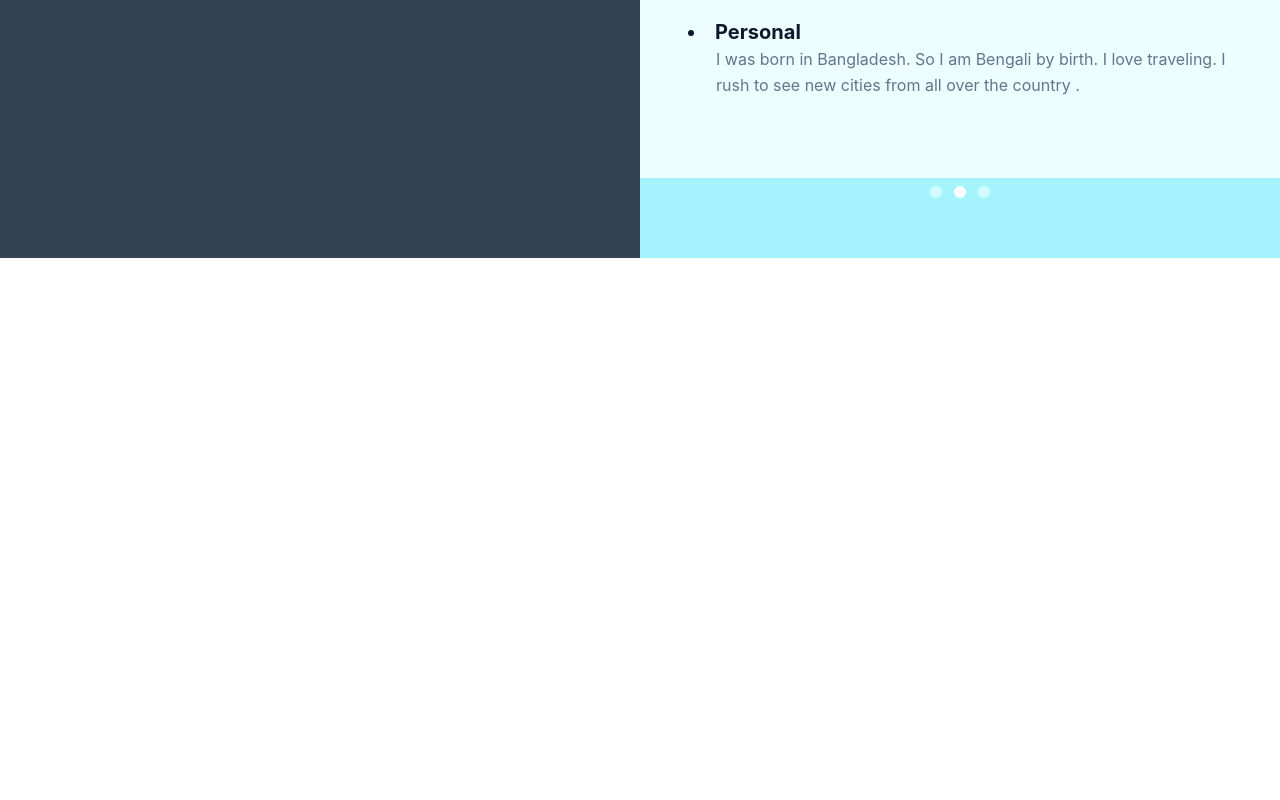
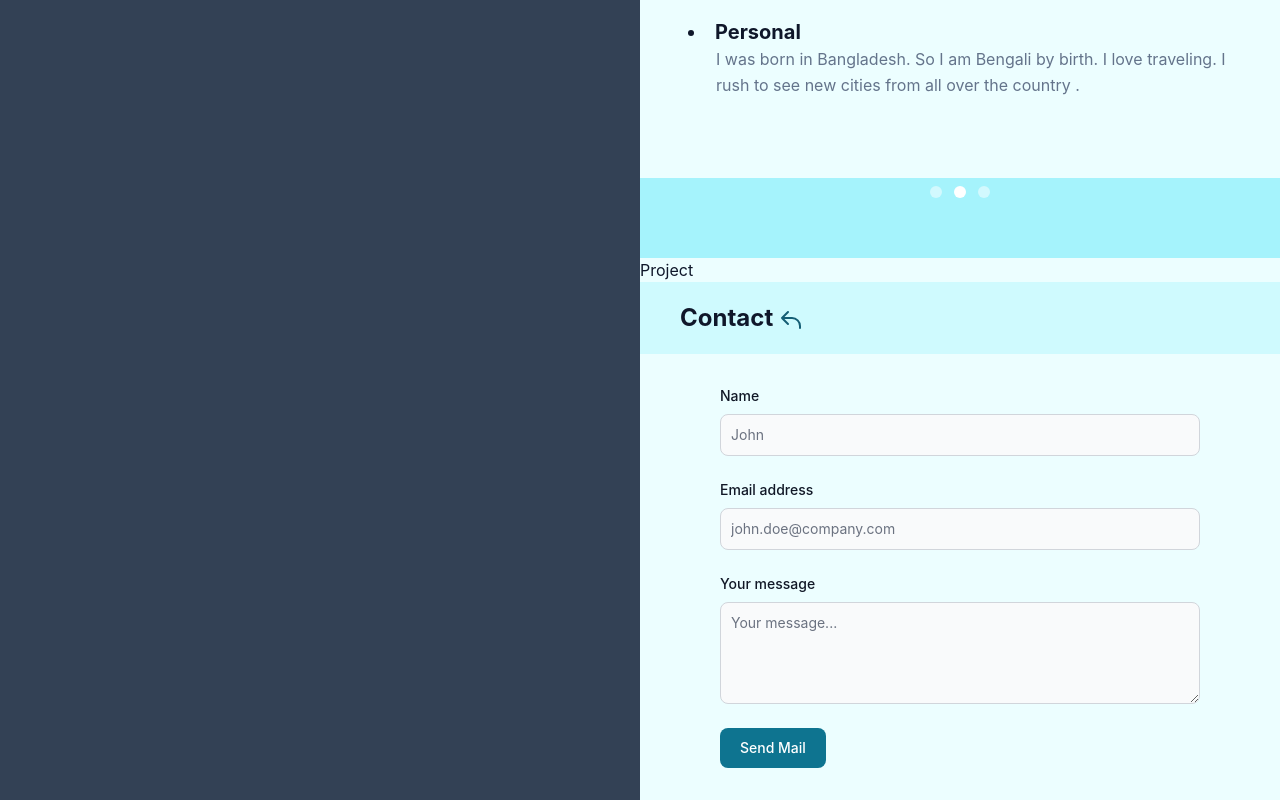
Before and after one commit to Tanvirmehedi/portfolio, a React (Create React App) app: page / in a window 1280 px wide. Shown: the part 1582-2382 px from the top of the page. Before the commit the page ends 1840 px from the top, so only its background shows below. Built offline with nearby package versions, Linux system fonts and the light colour scheme.

Commit message:
contact form added

```diff
--- a/package.json
+++ b/package.json
@@ -3,6 +3,7 @@
   "version": "0.1.0",
   "private": true,
   "dependencies": {
+    "@emailjs/browser": "^3.6.2",
     "@testing-library/jest-dom": "^5.16.4",
     "@testing-library/react": "^13.3.0",
     "@testing-library/user-event": "^13.5.0",
@@ -11,6 +12,7 @@
     "react": "^18.1.0",
     "react-dom": "^18.1.0",
     "react-scripts": "5.0.1",
+    "react-toastify": "^9.0.4",
     "react-typed": "^1.2.0",
     "web-vitals": "^2.1.4"
   },
--- a/src/App.js
+++ b/src/App.js
@@ -1,7 +1,8 @@
+import { ToastContainer } from "react-toastify";
+import "react-toastify/dist/ReactToastify.css";
 import cursor from "./Assets/cursor.png";
 import Header from "./components/Header";
 import Main from "./components/Main";
-
 console.log(cursor);
 
 function App() {
@@ -12,6 +13,7 @@ function App() {
     >
       <Header />
       <Main />
+      <ToastContainer />
     </div>
   );
 }
--- a/src/components/Header.js
+++ b/src/components/Header.js
@@ -15,11 +15,11 @@ const Header = () => {
         </div>
       </nav>
       <div className="text-box mt-20">
-        <h1 className="text-4xl font-semibold capitalize text-cyan-400">
+        <h1 className="text-3xl lg:text-4xl font-semibold capitalize text-cyan-400">
           Hello. I,m a Front-end & <br />
           JR.Full-stack Mern Developer
         </h1>
-        <p className="mt-8  capitalize text-cyan-300">
+        <p className="mt-8 capitalize text-cyan-300">
           My Name Is Tanvir Mehedi, and i make Mordant Web Application <br />{" "}
           with Mern Technologies.
         </p>
@@ -30,8 +30,15 @@ const Header = () => {
             rel="noreferrer"
           >
             <button className="relative inline-flex items-center justify-center p-0.5 mb-2 mr-2 overflow-hidden text-lg font-medium text-cyan-400 rounded-lg group bg-gradient-to-br from-cyan-500 to-blue-500 group-hover:from-cyan-500 group-hover:to-blue-500 hover:text-white dark:text-white focus:ring-4 focus:outline-none focus:ring-cyan-200 dark:focus:ring-cyan-800">
-              <span className="relative px-16 py-2.5 transition-all ease-in duration-75 bg-slate-600 dark:bg-gray-900 rounded-md group-hover:bg-opacity-0 ">
+              <span className="relative px-4 lg:px-16 py-2.5 transition-all ease-in duration-75 bg-slate-600 dark:bg-gray-900 rounded-md group-hover:bg-opacity-0 ">
                 Resume
+              </span>
+            </button>
+          </a>
+          <a href="#contact" rel="noreferrer">
+            <button className="relative inline-flex items-center justify-center p-0.5 mb-2 mr-2 overflow-hidden text-lg font-medium text-cyan-400 rounded-lg group bg-gradient-to-br from-cyan-400 to-blue-400 group-hover:from-cyan-500 group-hover:to-blue-500 hover:text-white dark:text-white focus:ring-4 focus:outline-none focus:ring-cyan-200 dark:focus:ring-cyan-800">
+              <span className="relative px-4 lg:px-16 py-2.5 transition-all ease-in duration-75 bg-slate-500 dark:bg-gray-900 rounded-md group-hover:bg-opacity-0 ">
+                Lets Talk
               </span>
             </button>
           </a>
--- a/src/components/Main.js
+++ b/src/components/Main.js
@@ -1,6 +1,8 @@
 import React from "react";
 import About from "./Main/About";
+import Contact from "./Main/Contact";
 import ImageView from "./Main/ImageView";
+import Project from "./Main/Project";
 import Review from "./Main/Review";
 
 const Main = () => {
@@ -10,6 +12,8 @@ const Main = () => {
       <div className="relative z-50 bg-cyan-50">
         <About />
         <Review />
+        <Project />
+        <Contact />
       </div>
     </div>
   );
--- /dev/null
+++ b/src/components/Main/Contact.js
@@ -0,0 +1,93 @@
+import emailjs from "@emailjs/browser";
+import React, { useRef } from "react";
+import { toast } from "react-toastify";
+import SectionTitle from "./SectionTitle";
+const Contact = () => {
+  const form = useRef();
+  const sendMail = (e) => {
+    e.preventDefault();
+    emailjs
+      .sendForm(
+        "service_557teus",
+        "template_diogk9w",
+        form.current,
+        "DfhyYxoP_dopEwHPn"
+      )
+      .then(
+        (result) => {
+          e.target.reset();
+          toast.success("Your Email Send Successfully");
+        },
+        (error) => {
+          toast.error("Some Thing Wrong! Try Again");
+        }
+      );
+  };
+  return (
+    <div id="contact">
+      <SectionTitle text="Contact" />
+      <div className="w-3/4 mx-auto py-8">
+        <form ref={form} onSubmit={sendMail}>
+          <div class="grid gap-6 mb-6 lg:grid-cols-1">
+            <div>
+              <label
+                for="user_name"
+                class="block mb-2 text-sm font-medium text-gray-900 dark:text-gray-300"
+              >
+                Name
+              </label>
+              <input
+                type="text"
+                id="user_name"
+                name="user_name"
+                class="bg-gray-50 border border-gray-300 text-gray-900 text-sm rounded-lg focus:ring-blue-500 focus:border-blue-500 block w-full p-2.5 dark:bg-gray-700 dark:border-gray-600 dark:placeholder-gray-400 dark:text-white dark:focus:ring-blue-500 dark:focus:border-blue-500"
+                placeholder="John"
+                required="true"
+              />
+            </div>
+          </div>
+          <div class="mb-6">
+            <label
+              for="user_email"
+              class="block mb-2 text-sm font-medium text-gray-900 dark:text-gray-300"
+            >
+              Email address
+            </label>
+            <input
+              type="email"
+              id="user_email"
+              name="user_email"
+              class="bg-gray-50 border border-gray-300 text-gray-900 text-sm rounded-lg focus:ring-blue-500 focus:border-blue-500 block w-full p-2.5 dark:bg-gray-700 dark:border-gray-600 dark:placeholder-gray-400 dark:text-white dark:focus:ring-blue-500 dark:focus:border-blue-500"
+              placeholder="john.doe@company.com"
+              required="true"
+            />
+          </div>
+          <div className="mb-6">
+            <label
+              for="message"
+              class="block mb-2 text-sm font-medium text-gray-900 dark:text-gray-400"
+            >
+              Your message
+            </label>
+            <textarea
+              id="message"
+              name="message"
+              rows="4"
+              class="block p-2.5 w-full text-sm text-gray-900 bg-gray-50 rounded-lg border border-gray-300 focus:ring-blue-500 focus:border-blue-500 dark:bg-gray-700 dark:border-gray-600 dark:placeholder-gray-400 dark:text-white dark:focus:ring-blue-500 dark:focus:border-blue-500"
+              placeholder="Your message..."
+            ></textarea>
+          </div>
+
+          <button
+            type="submit"
+            class="text-white bg-cyan-700 hover:bg-cyan-800 focus:ring-4 focus:outline-none focus:ring-blue-300 font-medium rounded-lg text-sm w-full sm:w-auto px-5 py-2.5 text-center dark:bg-blue-600 dark:hover:bg-blue-700 dark:focus:ring-blue-800"
+          >
+            Send Mail
+          </button>
+        </form>
+      </div>
+    </div>
+  );
+};
+
+export default Contact;
--- /dev/null
+++ b/src/components/Main/Project.js
@@ -0,0 +1,11 @@
+import React from "react";
+
+const Project = () => {
+  return (
+    <div>
+      <h1>Project</h1>
+    </div>
+  );
+};
+
+export default Project;
--- a/src/index.css
+++ b/src/index.css
@@ -8,6 +8,7 @@ body {
     sans-serif;
   -webkit-font-smoothing: antialiased;
   -moz-osx-font-smoothing: grayscale;
+  scroll-behavior: smooth;
 }
 
 code {
```
Also changed, not shown: 1 other file (tests, documents, lock files or other folders).
